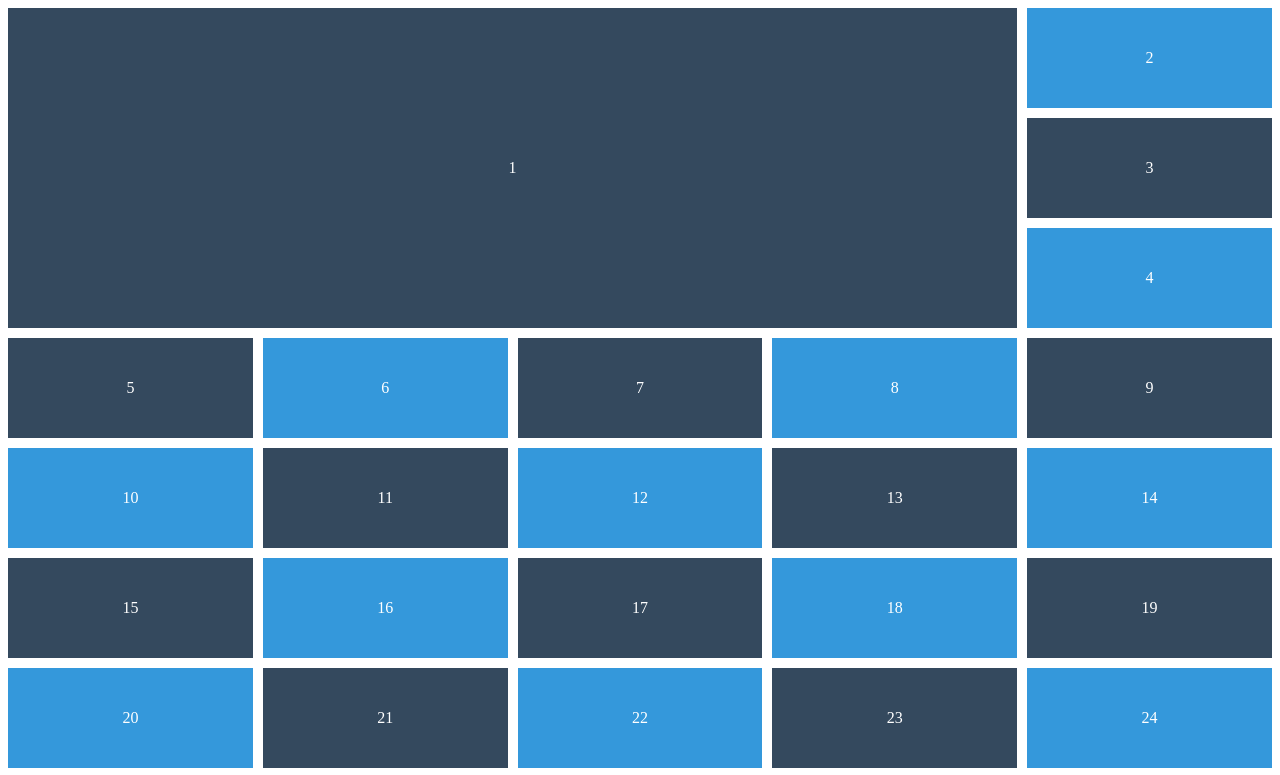
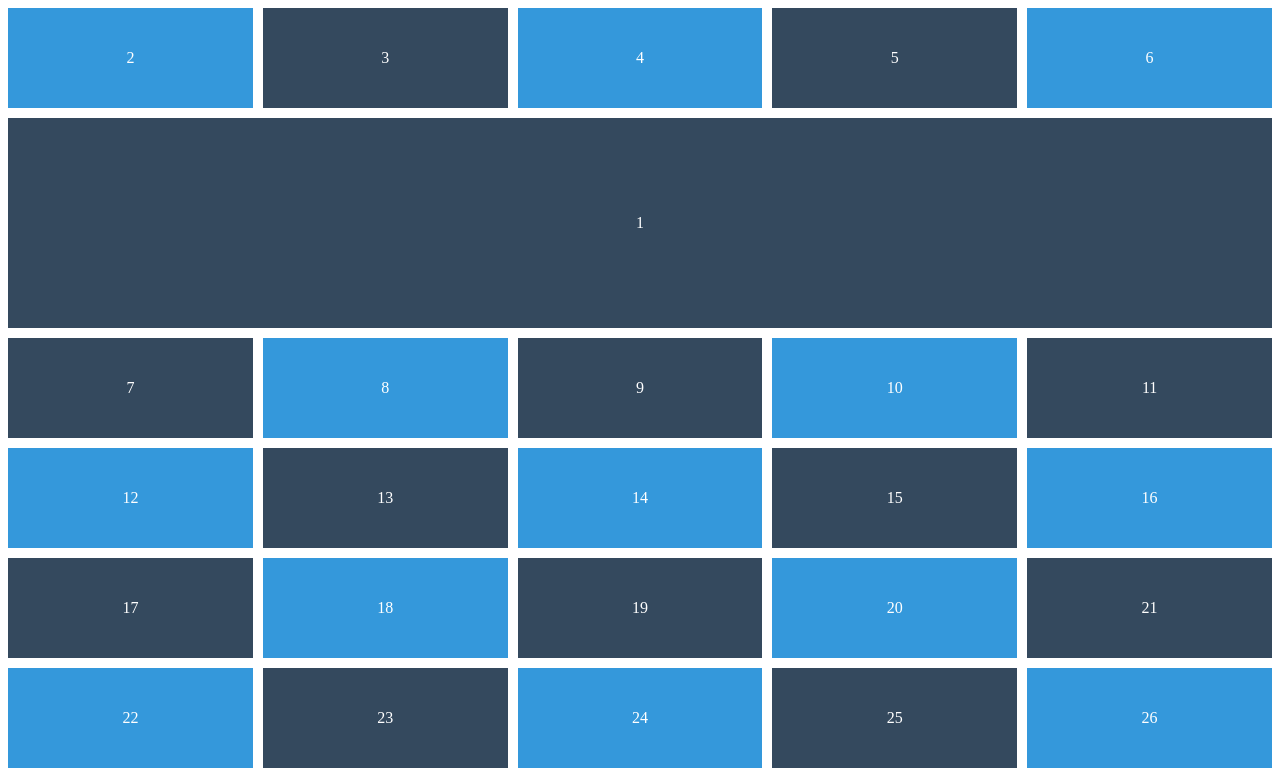
Before and after one commit to ryuros/css-masterclass, a plain HTML site: page grid.html in a window 1280 px wide. Shown: the top 775 px of the page. Drawn offline with Linux system fonts and the light colour scheme.

Commit message:
Grid Area

```diff
--- a/grid.html
+++ b/grid.html
@@ -30,8 +30,9 @@
         }
 
         .box:first-child {
-            grid-row: span 3;
-            grid-column: span 4;
+            grid-area: 2 / 1 / 4 / -1;
+            /* row-start / column-start / row-end / column-end */
+            /* grid-area: span 4 / span 4; */
         }
 
 
```
